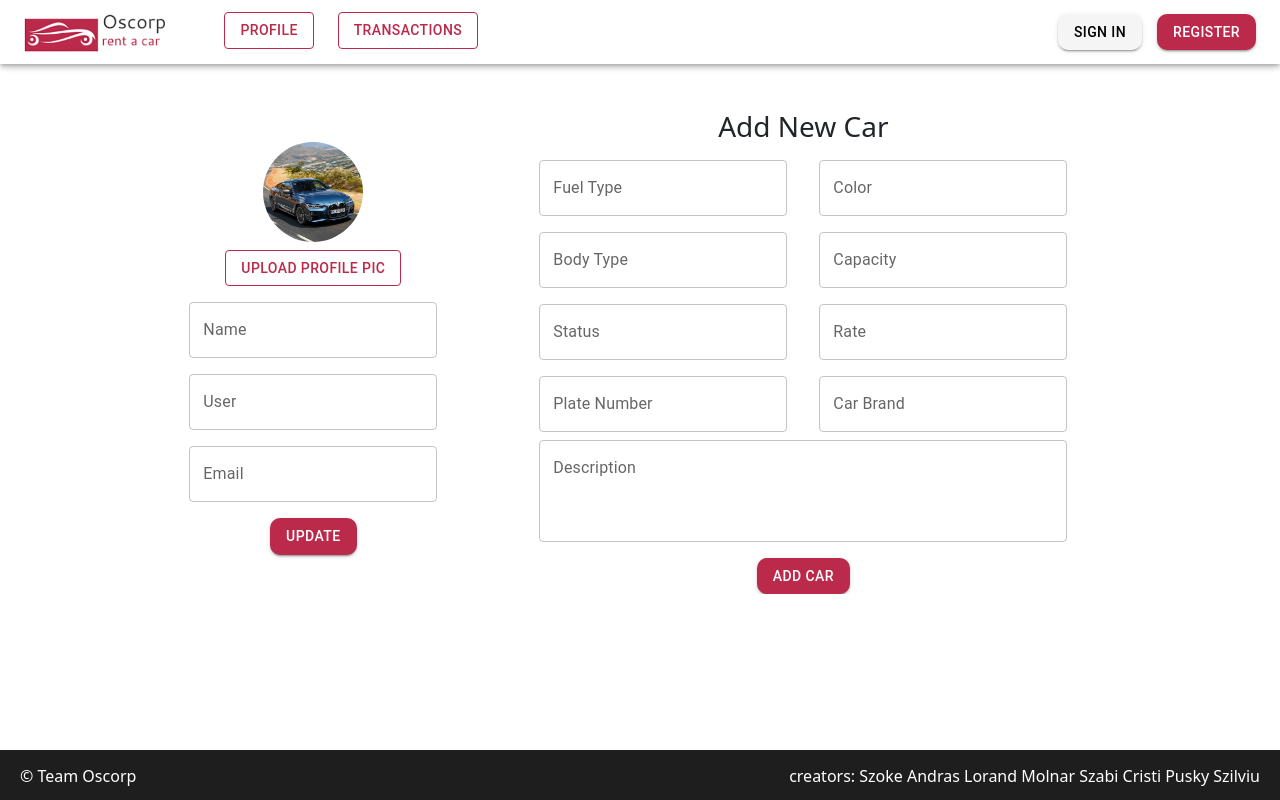
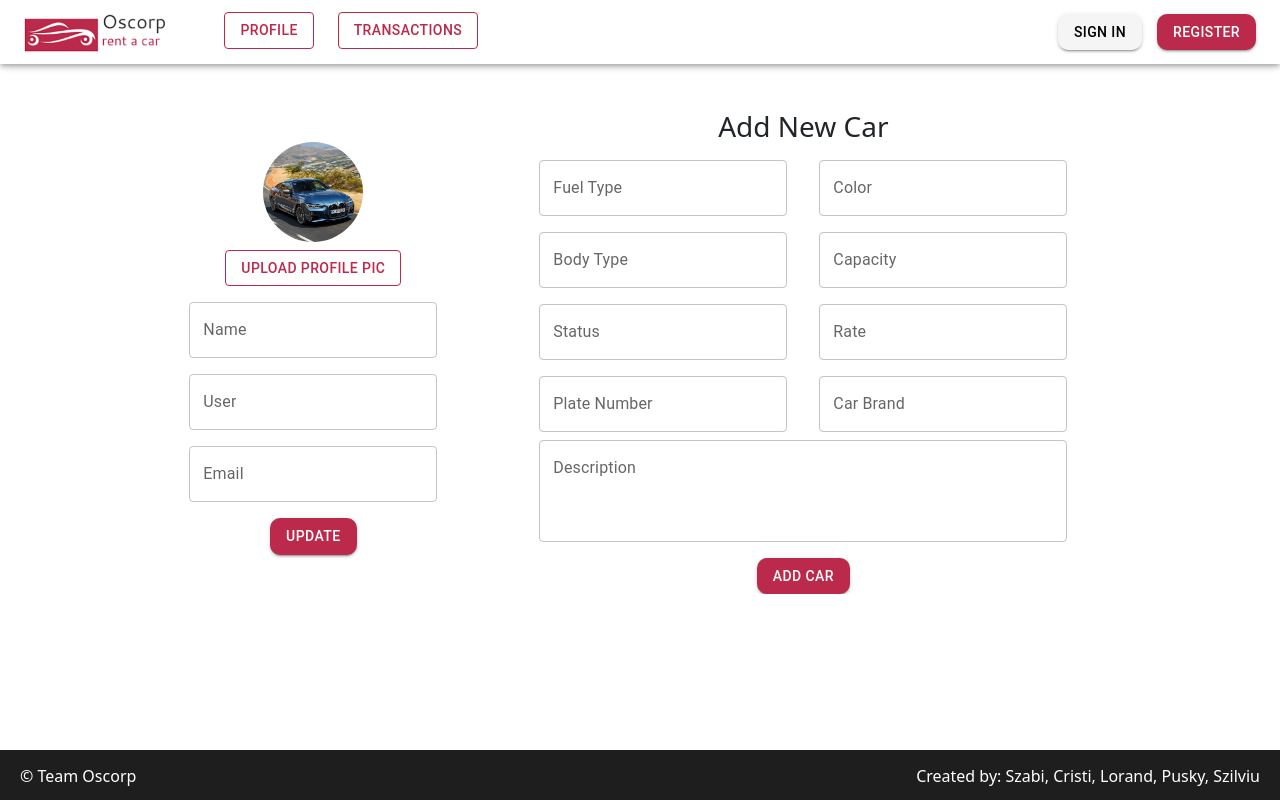
Before and after one commit to ISilviu/Hackathon-Oscorp, a React (Create React App) app: page /account in a window 1280 px wide. Built offline with nearby package versions, Linux system fonts and the light colour scheme; what apollo-link-rest would draw is missing.

Commit message:
footer love

```diff
--- a/src/app/components/footer/Footer.js
+++ b/src/app/components/footer/Footer.js
@@ -7,11 +7,11 @@ const Footer = () => {
          © Team Oscorp
         </div>
         <div className="creators">
-          creators:
-            Szoke Andras Lorand
-            Molnar Szabi
-            Cristi
-            Pusky
+          Created by:
+            Szabi,
+            Cristi,
+            Lorand,
+            Pusky,
             Szilviu
         </div>
       </div>
```
